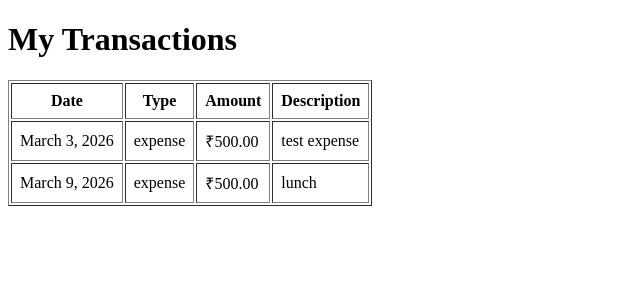
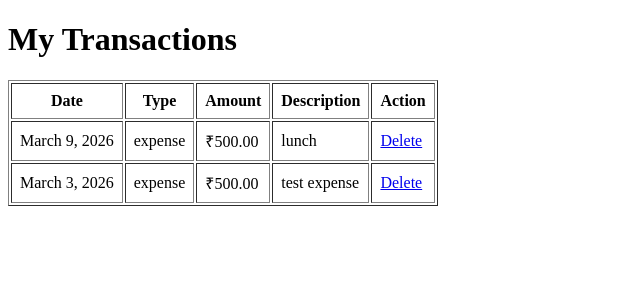
Before and after one commit to abheshm/Expense_Tracker, a Django app: page / in a window 1280 px wide. Shown: the top 300 px of the page, without its empty margins (0-640 px from the left). Run offline with Django 5.2, Linux system fonts and the light colour scheme; data comes from the database, SQL or seed files in the repository; both versions use the stored data as it was after the commit.

Commit message:
created 'Delete' option for Income/Expense

```diff
--- a/Expenses/templates/expenses/transaction_list.html
+++ b/Expenses/templates/expenses/transaction_list.html
@@ -12,6 +12,7 @@
             <th>Type</th>
             <th>Amount</th>
             <th>Description</th>
+            <th>Action</th>
         </tr>
 
         {% for transaction in transactions %}
@@ -20,6 +21,9 @@
             <td>{{ transaction.type }}</td>
             <td>₹{{ transaction.amount }}</td>
             <td>{{ transaction.description }}</td>
+            <td>
+                <a href="/delete/{{ transaction.id }}/">Delete</a>
+            </td>
         </tr>
         {% empty %}
         <tr>
--- a/Expenses/urls.py
+++ b/Expenses/urls.py
@@ -4,4 +4,5 @@ from . import views
 urlpatterns=[
     path('',views.transaction_list,name='transaction_list'),
     path('add/',views.add_transaction,name='add_transactions'),
+    path('delete/<int:id>/', views.delete_transaction, name='delete_transaction'),
 ]
--- a/Expenses/views.py
+++ b/Expenses/views.py
@@ -2,7 +2,7 @@ from django.shortcuts import render,redirect
 from .models import Transaction
 # Create your views here.
 def transaction_list(request):
-    transactions=Transaction.objects.all()
+    transactions=Transaction.objects.all().order_by('-date')
     return render(request,'expenses/transaction_list.html',{'transactions':transactions})
 
 def add_transaction(request):
@@ -16,3 +16,8 @@ def add_transaction(request):
 
         return redirect('/')
     return render(request,'expenses/add_transaction.html')
+
+def delete_transaction(request,id):
+    transaction = Transaction.objects.get(id=id)
+    transaction.delete()
+    return redirect('/')
```
Also changed, not shown: db.sqlite3.
